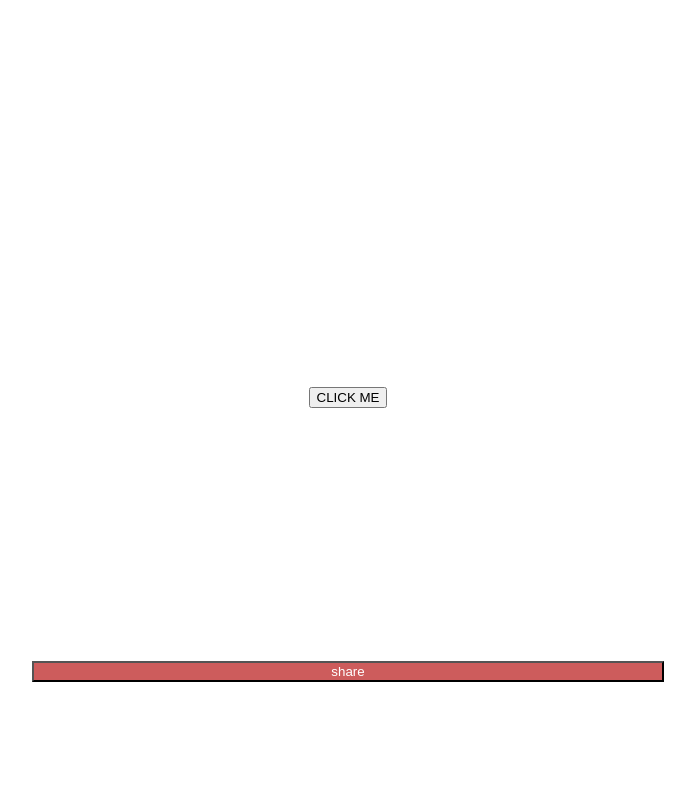
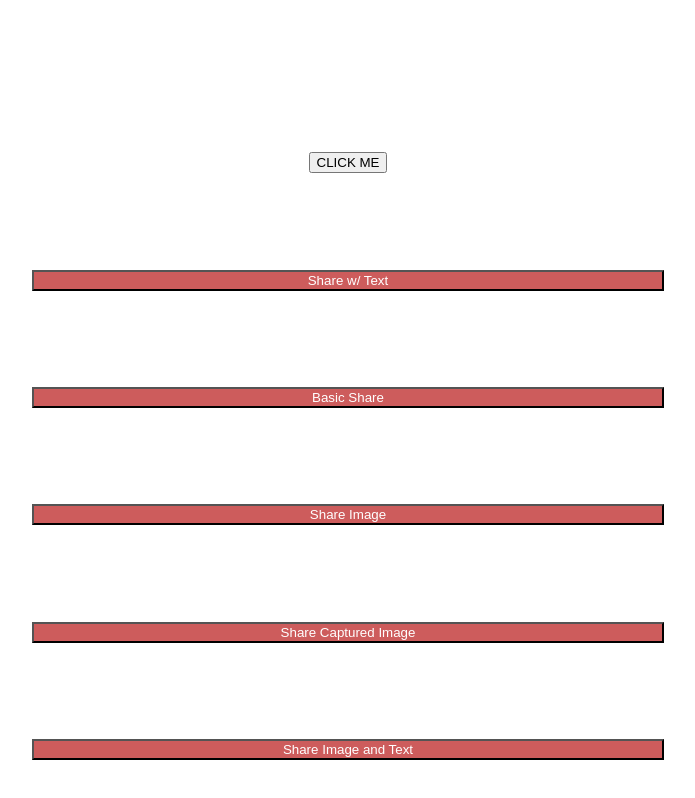
Before and after one commit to LovelyAndy/add-media, a Vue app: page / in a window 1280 px wide. Shown: the top 798 px of the page, without its empty margins (292-987 px from the left). Built offline with nearby package versions, Linux system fonts and the light colour scheme.

Commit message:
more buttons added

```diff
--- a/src/components/molecules/SelectAndPreviewFiles.vue
+++ b/src/components/molecules/SelectAndPreviewFiles.vue
@@ -16,7 +16,11 @@
     >
       <button @click="openFileDialog">CLICK ME</button>
     </UploadMediaFiles>
-    <button class="btn" @click="share">share</button>
+    <button class="btn1" @click="share">Share w/ Text</button>
+    <button class="btn2" @click="basicShare">Basic Share</button>
+    <button class="btn3" @click="shareImg">Share Image</button>
+    <button class="btn4" @click="shareCapturedImg">Share Captured Image</button>
+    <button class="btn5" @click="shareImgAndText">Share Image and Text</button>
   </div>
 </template>
 
@@ -26,7 +30,11 @@
   flex-direction: column
   justify-content: space-around
   height: 100vh
-.btn
+.btn1,
+.btn2,
+.btn3,
+.btn4,
+.btn5
   width: 50%
   align-self: center
   color: white
@@ -40,7 +48,7 @@ img
 
 <script>
 import UploadMediaFiles from '../atoms/UploadMediaFiles.vue'
-import { Plugins } from '@capacitor/core'
+import { CameraResultType, CameraSource, Plugins, registerWebPlugin } from '@capacitor/core'
 const { Share } = Plugins
 
 export default {
@@ -78,11 +86,33 @@ export default {
       this.$emit('input', this.selectedFiles.splice(index, 1))
     },
     async share() {
-      let shareRet = await Share.share({
-        title: 'See cool stuff',
-        text: 'Really awesome thing you need to see right meow',
-        url: 'http://ionicframework.com/',
-        dialogTitle: 'Share with buddies',
+      await Share.share({
+        title: 'A Nice Web App',
+        text: 'WHAT A BEAUTIFUL WEBAPP',
+        url: 'https://weather-boyy.web.app/',
+        dialogTitle: 'Share with buddies', // android only
+      })
+    },
+    async basicShare() {
+      await Share.share({
+        url: 'https://www.youtube.com/watch?v=HWZFqEXH5a0',
+      })
+    },
+    async shareImg() {
+      await Share.share({
+        url: 'https://floodmagazine.com/wp-content/uploads/2016/07/Steve_Brule-2016-Marc_Lemoine-7-746x1024.jpg',
+      })
+    },
+    async shareCapturedImg() {
+      const image = await Plugins.Camera.getPhoto({
+        quality: 100,
+        allowEditing: false,
+        resultType: CameraResultType.Uri,
+        source: CameraSource.Camera,
+      })
+      await Share.share({
+        title: 'new profile picture',
+        url: image.path,
       })
     },
   },
```
Also changed, not shown: 1 other file (tests, documents, lock files or other folders).
